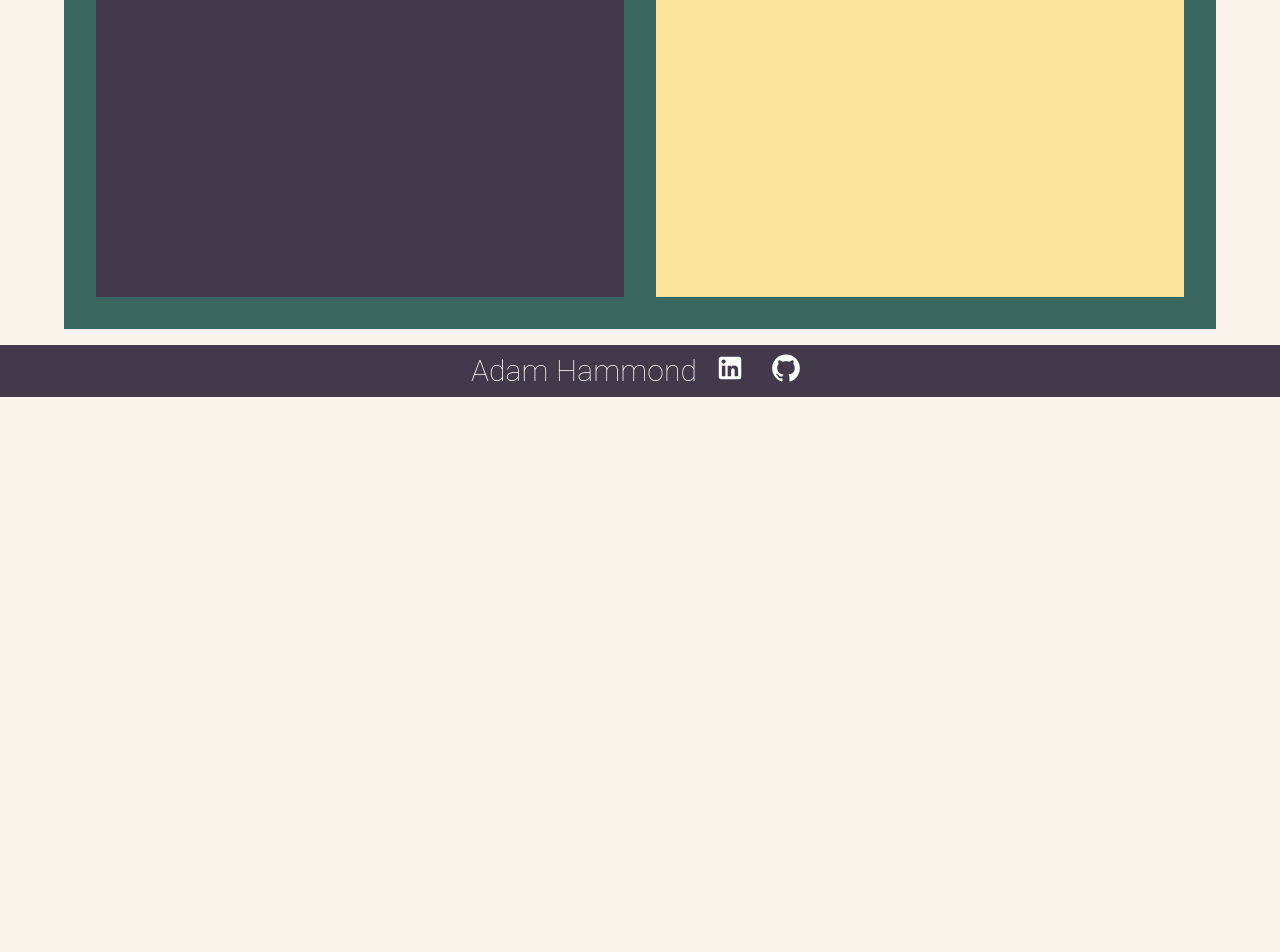
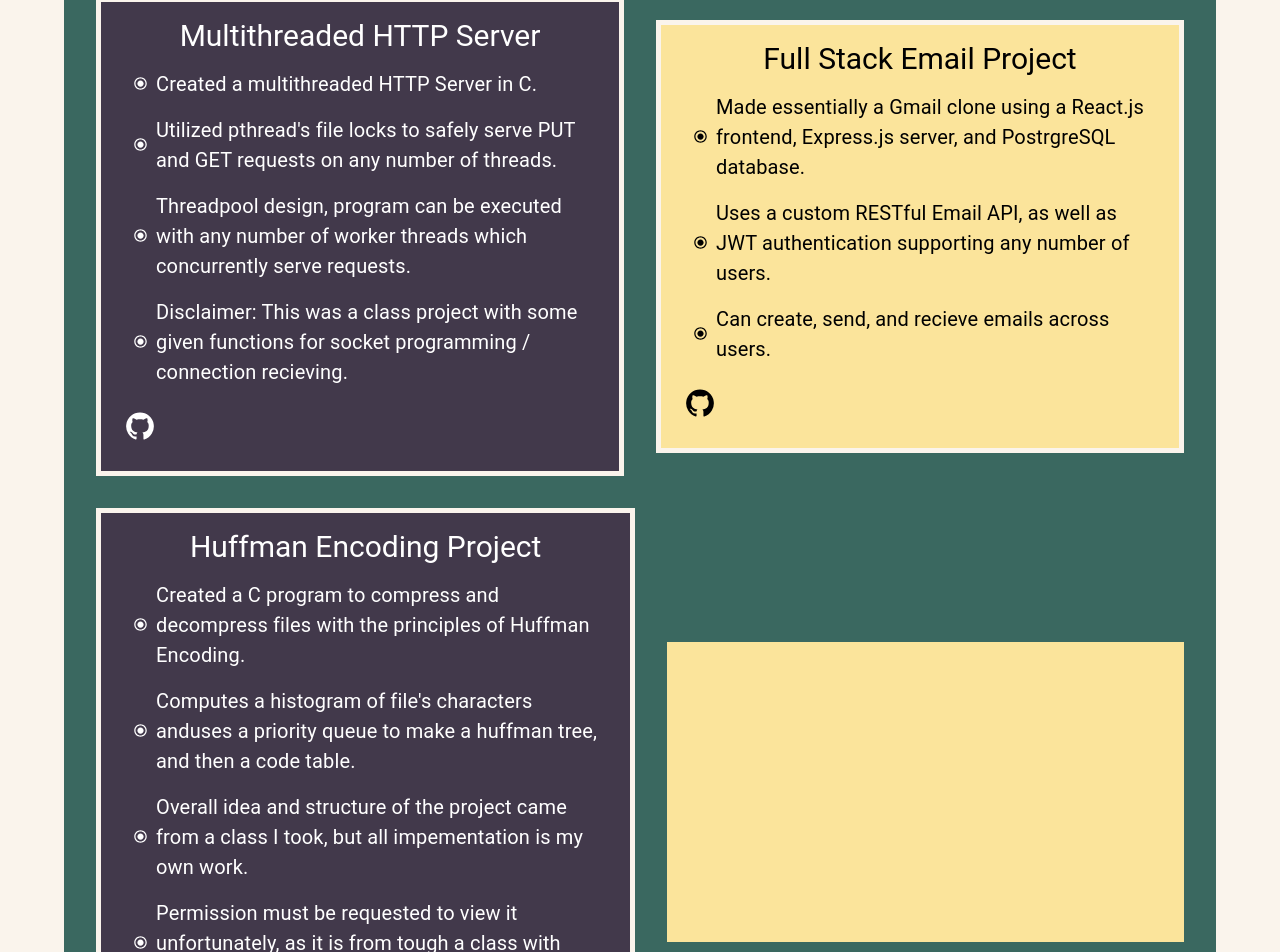
Before and after one commit to adamhammond22/React-Website, a React (Create React App) app: page /#/Projects in a window 1280 px wide. Shown: the part 569-1521 px from the top of the page. Before the commit the page ends 966 px from the top, so only its background shows below. Built offline with nearby package versions, Linux system fonts and the light colour scheme.

Commit message:
added 3 projects and stopped printing to console

```diff
--- a/public/index.html
+++ b/public/index.html
@@ -1,7 +1,4 @@
 <!DOCTYPE html>
-<script type = 'application/ecmascript'>
-  console.log('pub_url:' + '%PUBLIC_URL%');
-</script>
 <html lang="en">
   <head>
     <!-- use background script to set theme -->
--- a/src/routes/Projects.jsx
+++ b/src/routes/Projects.jsx
@@ -78,10 +78,95 @@ function Projects() {
           <Box sx = {{display: 'flex', alignItems: 'center',
             justifyContent: 'center',
             flexDirection: {xs: 'column', md: 'row'}}}>
-            {/* project 3*/}
-            <Box backgroundColor = 'primary.main' color = 'primary.contrastText'
-              sx = {{height: 300, width: `100%`, m: 2}}/>
-            {/* project 4*/}
+            {/*Multithreaded HTTP Server*/}
+            <Box backgroundColor = 'primary.main' color = 'primary.contrastText' alignItems = 'center'
+              sx = {{width: `100%`, m: 2, p: 2, border: 5, borderColor: 'secondary.main'}}>
+              <Typography variant = 'h3' align = 'center'>Multithreaded HTTP Server</Typography>
+              <List>
+                <ListItem>
+                  <RadioButtonCheckedIcon sx = {{mr: 1, height: 15, width: 15}}/>
+                  <Typography variant = 'p3'>Created a multithreaded HTTP Server in C. </Typography>
+                </ListItem>
+                <ListItem>
+                  <RadioButtonCheckedIcon sx = {{mr: 1, height: 15, width: 15}}/>
+                  <Typography variant = 'p3'> Utilized pthread's file locks to safely serve PUT and GET requests on any number of threads.</Typography>
+                </ListItem>
+                <ListItem>
+                  <RadioButtonCheckedIcon sx = {{mr: 1, height: 15, width: 15}}/>
+                  <Typography variant = 'p3'> Threadpool design, program can be executed with any number of worker threads which concurrently serve requests.</Typography>
+                </ListItem>
+                <ListItem>
+                  <RadioButtonCheckedIcon sx = {{mr: 1, height: 15, width: 15}}/>
+                  <Typography variant = 'p3'> Disclaimer: This was a class project with some given functions for socket programming / connection recieving.</Typography>
+                </ListItem>
+              </List>
+              <IconButton>
+                <MUILink href= "https://github.com/adamhammond22/multithreadedHTTPserver" target="_blank">
+                  <GitHubIcon color = 'nbButtons'
+                    sx = {{height: 30, width: 30}}/>
+                </MUILink>
+              </IconButton>
+            </Box>
+            {/*Full Stack Email Project*/}
+            <Box backgroundColor = 'tertiary.main' color = 'tertiary.contrastText' alignItems = 'center'
+              sx = {{width: `100%`, m: 2, p: 2, border: 5, borderColor: 'secondary.main'}}>
+              <Typography variant = 'h3' align = 'center'>Full Stack Email Project</Typography>
+              <List>
+                <ListItem>
+                  <RadioButtonCheckedIcon sx = {{mr: 1, height: 15, width: 15}}/>
+                  <Typography variant = 'p3'>Made essentially a Gmail clone using a React.js frontend, Express.js server, and PostrgreSQL database.</Typography>
+                </ListItem>
+                <ListItem>
+                  <RadioButtonCheckedIcon sx = {{mr: 1, height: 15, width: 15}}/>
+                  <Typography variant = 'p3'> Uses a custom RESTful Email API, as well as JWT authentication supporting any number of users.</Typography>
+                </ListItem>
+                <ListItem>
+                  <RadioButtonCheckedIcon sx = {{mr: 1, height: 15, width: 15}}/>
+                  <Typography variant = 'p3'> Can create, send, and recieve emails across users.</Typography>
+                </ListItem>
+              </List>
+              <IconButton>
+                <MUILink href= "https://github.com/adamhammond22/FullStackEmailProject" target="_blank">
+                  <GitHubIcon color = 'nbButtonsALT'
+                    sx = {{height: 30, width: 30}}/>
+                </MUILink>
+              </IconButton>
+            </Box>
+          </Box>
+          {/* projects line 2*/}
+          <Box sx = {{display: 'flex', alignItems: 'center',
+            justifyContent: 'center',
+            flexDirection: {xs: 'column', md: 'row'}}}>
+            {/*Huffman Encoding Project*/}
+            <Box backgroundColor = 'primary.main' color = 'primary.contrastText' alignItems = 'center'
+              sx = {{width: `100%`, m: 2, p: 2, border: 5, borderColor: 'secondary.main'}}>
+              <Typography variant = 'h3' align = 'center'>Huffman Encoding Project</Typography>
+              <List>
+                <ListItem>
+                  <RadioButtonCheckedIcon sx = {{mr: 1, height: 15, width: 15}}/>
+                  <Typography variant = 'p3'>Created a C program to compress and decompress files with the principles of Huffman Encoding. </Typography>
+                </ListItem>
+                <ListItem>
+                  <RadioButtonCheckedIcon sx = {{mr: 1, height: 15, width: 15}}/>
+                  <Typography variant = 'p3'> Computes a histogram of file's characters anduses a priority queue to make a huffman tree, and then a code table.</Typography>
+                </ListItem>
+                <ListItem>
+                  <RadioButtonCheckedIcon sx = {{mr: 1, height: 15, width: 15}}/>
+                  <Typography variant = 'p3'> Overall idea and structure of the project came from a class I took, but all impementation is my own work.</Typography>
+                </ListItem>
+                <ListItem>
+                  <RadioButtonCheckedIcon sx = {{mr: 1, height: 15, width: 15}}/>
+                  <Typography variant = 'p3'> Permission must be requested to view it unfortunately, as it is from tough a class with high rates of academic dishonesty.</Typography>
+                </ListItem>
+              </List>
+              <IconButton>
+                <MUILink href= "https://github.com/adamhammond22/C-Projects-CSE13/tree/main/EncoderDecoder" target="_blank">
+                  <GitHubIcon color = 'nbButtons'
+                    sx = {{height: 30, width: 30}}/>
+                </MUILink>
+              </IconButton>
+            </Box>
+            {/* project 5*/}
             <Box backgroundColor = 'tertiary.main' color = 'tertiary.contrastText'
               sx = {{height: 300, width: `100%`, m: 2}}/>
             </Box>
```
Lines whose indentation alone changed are shown as unchanged.
